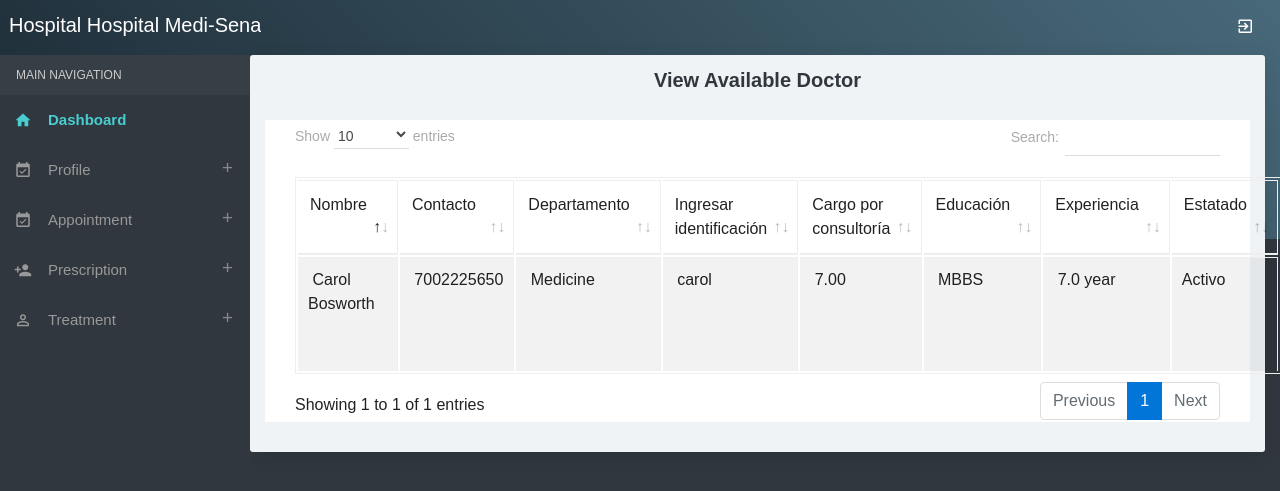
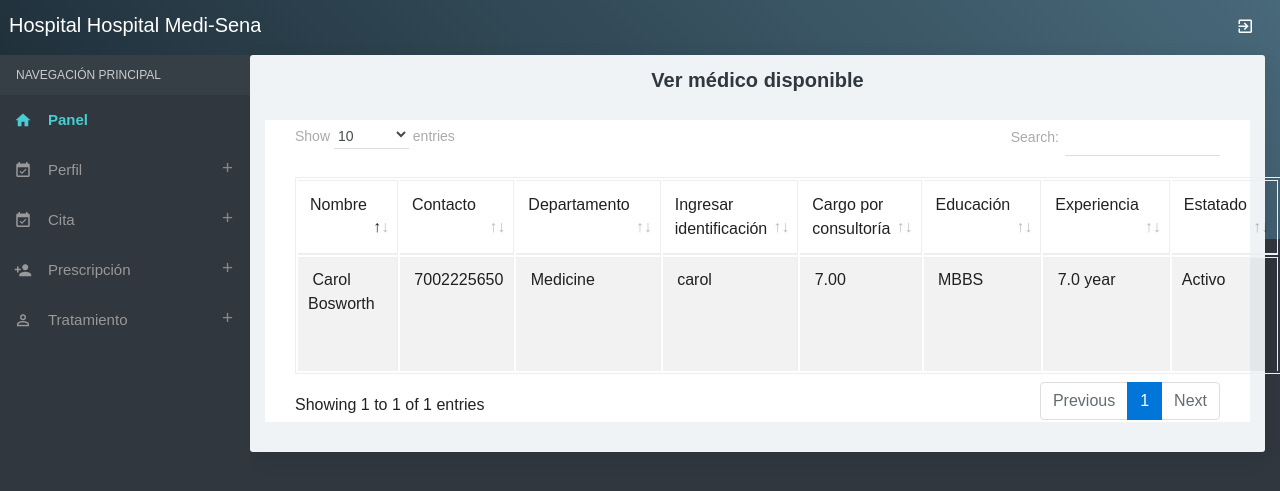
Before and after one commit to EdwinEc09/proyecto-final-php, a PHP site: page /viewdoctor.php in a window 1280 px wide; the page is wider, and only the part inside the window is pictured. Shown: the top 491 px of that part. Run offline with PHP 8.4, Linux system fonts and the light colour scheme; the visitor is signed in with stand-in values (Sample User, id 1); data comes from the database, SQL or seed files in the repository; some libraries are stand-ins or nearby versions.

Commit message:
vista de paciente finish

```diff
--- a/hospital-management/adformheader.php
+++ b/hospital-management/adformheader.php
@@ -81,15 +81,13 @@ $tim = date("H:i:s");
                     <li class="header">NAVEGACIÓN PRINCIPAL</li>
                     <li class="active open"><a href="adminaccount.php"><i
                                 class="zmdi zmdi-home"></i><span>Panel</span></a></li>
-
-
                     <li><a href="javascript:void(0);" class="menu-toggle"><i
                                 class="zmdi zmdi-calendar-check"></i><span>Perfil</span> </a>
                         <ul class="ml-menu">
-                            <li><a href="adminprofile.php">Panel Del Administrador</a></li>
-                            <li><a href="adminchangepassword.php">Cambiar Contraseña</a></li>
-                            <li><a href="admin.php">Añadir Administración</a></li>
-                            <li><a href="viewadmin.php">Ver Administrador</a></li>
+                            <li><a href="adminprofile.php">Panel del administrador</a></li>
+                            <li><a href="adminchangepassword.php">Cambiar contraseña</a></li>
+                            <li><a href="admin.php">Añadir administración</a></li>
+                            <li><a href="viewadmin.php">Ver administrador</a></li>
                         </ul>
                     </li>
 
@@ -97,26 +95,26 @@ $tim = date("H:i:s");
                                 class="zmdi zmdi-calendar-check"></i><span>Cita</span> </a>
                         <ul class="ml-menu">
                             <li><a href="appointment.php">Nueva Cita</a></li>
-                            <li><a href="viewappointmentpending.php">Ver Pacientes Pendientes</a>
+                            <li><a href="viewappointmentpending.php">Ver pacientes pendientes</a>
                             </li>
-                            <li><a href="viewappointmentapproved.php">Ver Citas
-                                    Aprobadas</a></li>
+                            <li><a href="viewappointmentapproved.php">Ver citas
+                                    aprobadas</a></li>
                         </ul>
                     </li>
                     <li><a href="javascript:void(0);" class="menu-toggle"><i
                                 class="zmdi zmdi-account-add"></i><span>Doctor</span> </a>
                         <ul class="ml-menu">
-                            <li><a href="doctor.php">Añadir Doctor</a>
+                            <li><a href="doctor.php">Añadir doctor</a>
                             </li>
-                            <li><a href="viewdoctor.php">Ver Doctor</a></li>
+                            <li><a href="viewdoctor.php">Ver doctor</a></li>
 
                         </ul>
                     </li>
                     <li><a href="javascript:void(0);" class="menu-toggle"><i
                                 class="zmdi zmdi-account-o"></i><span>Pacientes</span> </a>
                         <ul class="ml-menu">
-                            <li><a href="patient.php">Añadir Paciente</a></li>
-                            <li><a href="viewpatient.php">Ver El Historial Del Paciente</a></li>
+                            <li><a href="patient.php">Añadir paciente</a></li>
+                            <li><a href="viewpatient.php">Ver el historial del paciente</a></li>
                         </ul>
                     </li>
 
@@ -124,12 +122,12 @@ $tim = date("H:i:s");
                     <li> <a href="javascript:void(0);" class="menu-toggle"><i
                                 class="zmdi zmdi-settings-square"></i><span>Servicio</span> </a>
                         <ul class="ml-menu">
-                            <li><a href="department.php">Añadir Departamento</a></li>
-                            <li><a href="viewdepartment.php">Ver Departamento</a></li>
-                            <li><a href="treatment.php">Añadir Tipo De Tratamiento</a></li>
-                            <li><a href="viewtreatment.php">Ver Tipos De Tratamiento</a></li>
-                            <li><a href="medicine.php">Añadir Medicamentos</a></li>
-                            <li><a href="viewmedicine.php">Ver Medicina</a></li>
+                            <li><a href="department.php">Añadir departamento</a></li>
+                            <li><a href="viewdepartment.php">Ver departamento</a></li>
+                            <li><a href="treatment.php">Añadir tipo de tratamiento</a></li>
+                            <li><a href="viewtreatment.php">Ver tipos de tratamiento</a></li>
+                            <li><a href="medicine.php">Añadir medicamentos</a></li>
+                            <li><a href="viewmedicine.php">Ver medicina</a></li>
                         </ul>
                     </li>
 
@@ -139,7 +137,7 @@ $tim = date("H:i:s");
             <?php }?>
 
 
-            <!-- doctor Menu -->
+            <!-- Doctor Menu -->
             <?php
             if(isset($_SESSION['doctorid']))
             {
@@ -155,7 +153,7 @@ $tim = date("H:i:s");
                                 class="zmdi zmdi-calendar-check"></i><span>Perfil</span> </a>
                         <ul class="ml-menu">
                             <li><a href="doctorprofile.php">Perfil</a></li>
-                            <li><a href="doctorchangepassword.php">Cambiar la contraseña</a></li>
+                            <li><a href="doctorchangepassword.php">Cambiar contraseña</a></li>
                         </ul>
                     </li>
 
@@ -196,49 +194,49 @@ $tim = date("H:i:s");
             </div>
 
             <?php }; ?>
-            <!-- doctor Menu -->
+            <!-- Doctor Menu -->
 
 
 
 
-            <!-- patient Menu -->
+            <!-- Paciente Menu -->
             <?php
             if(isset($_SESSION['patientid']))
             {
             ?>
             <div class="menu">
                 <ul class="list">
-                    <li class="header">MAIN NAVIGATION</li>
+                    <li class="header">NAVEGACIÓN PRINCIPAL</li>
                     <li class="active open"><a href="patientaccount.php"><i
-                                class="zmdi zmdi-home"></i><span>Dashboard</span></a></li>
+                                class="zmdi zmdi-home"></i><span>Panel</span></a></li>
 
 
                     <li><a href="javascript:void(0);" class="menu-toggle"><i
-                                class="zmdi zmdi-calendar-check"></i><span>Profile</span> </a>
+                                class="zmdi zmdi-calendar-check"></i><span>Perfil</span> </a>
                         <ul class="ml-menu">
-                            <li><a href="patientprofile.php">View Profile</a></li>
-                            <li><a href="patientchangepassword.php">Change Password</a></li>
+                            <li><a href="patientprofile.php">Ver perfil</a></li>
+                            <li><a href="patientchangepassword.php">Cambiar contraseña</a></li>
                         </ul>
                     </li>
 
                     <li><a href="javascript:void(0);" class="menu-toggle"><i
-                                class="zmdi zmdi-calendar-check"></i><span>Appointment</span> </a>
+                                class="zmdi zmdi-calendar-check"></i><span>Cita</span> </a>
                         <ul class="ml-menu">
-                            <li><a href="patientappointment.php">Add Appointment</a></li>
-                            <li><a href="viewappointment.php">View Appointments</a></li>
+                            <li><a href="patientappointment.php">Agregar cita</a></li>
+                            <li><a href="viewappointment.php">Ver cita</a></li>
                         </ul>
                     </li>
                     <li><a href="javascript:void(0);" class="menu-toggle"><i
-                                class="zmdi zmdi-account-add"></i><span>Prescription</span> </a>
+                                class="zmdi zmdi-account-add"></i><span>Prescripción</span> </a>
                         <ul class="ml-menu">
-                            <li><a href="patviewprescription.php">View Prescription Records</a>
+                            <li><a href="patviewprescription.php">Ver prescripción de recetas</a>
                             </li>
                         </ul>
                     </li>
                     <li><a href="javascript:void(0);" class="menu-toggle"><i
-                                class="zmdi zmdi-account-o"></i><span>Treatment</span> </a>
+                                class="zmdi zmdi-account-o"></i><span>Tratamiento</span> </a>
                         <ul class="ml-menu">
-                            <li><a href="viewtreatmentrecord.php">View Treatment Records</a></li>
+                            <li><a href="viewtreatmentrecord.php">Ver registros de tratamientos</a></li>
                     </li>
                 </ul>
                 </li>
--- a/hospital-management/header.php
+++ b/hospital-management/header.php
@@ -56,7 +56,7 @@ $tim = date("H:i:s");
   </div>
 </div>
 
-
+NAVEGACIÓN PRINCIPAL
 
   <!-- Header -->
   <header class="header-style-2">
@@ -66,7 +66,7 @@ $tim = date("H:i:s");
         <ul>
           <li> <i class="fa fa-phone"></i>
             <p>1010 2020 36360<br>
-              9-269-690-HMSSiuuuu</p>
+              9-269-690-HMSS</p>
           </li>
           <li> <i class="fa fa-envelope-o"></i>
             <p>hmsphp@gmail.com<br>
--- a/hospital-management/viewdoctor.php
+++ b/hospital-management/viewdoctor.php
@@ -13,7 +13,7 @@ if(isset($_GET['delid']))
 ?>
 <div class="container-fluid">
 	<div class="block-header">
-		<h2 class="text-center">View Available Doctor</h2>
+		<h2 class="text-center">Ver médico disponible</h2>
 
 	</div>
 
```
Also changed, not shown: hospital-management/patviewprescription.php (+9 -9 lines).
